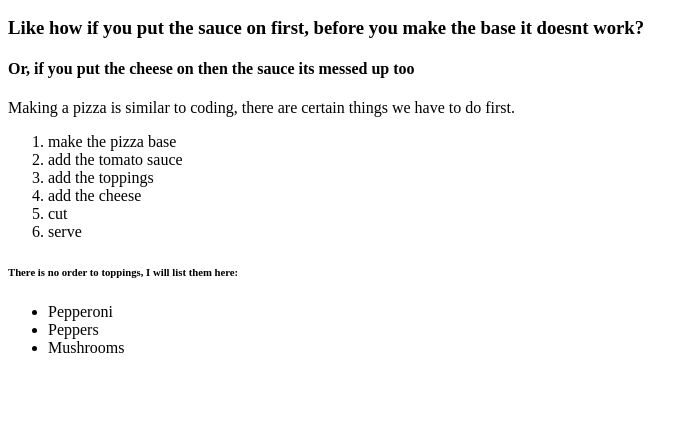
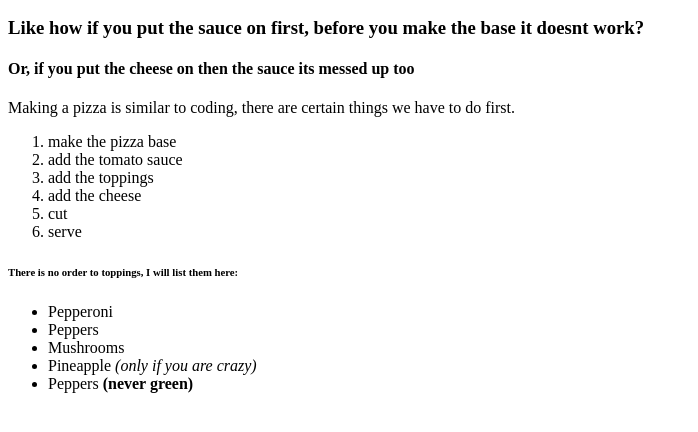
Before and after one commit to raemcc/HTML-CSS, a plain HTML site: page index.html in a window 1280 px wide. Shown: the part 110-542 px from the top of the page, without its empty margins (0-698 px from the left). Drawn offline with Linux system fonts and the light colour scheme.

Commit message:
Update index.html

```diff
--- a/index.html
+++ b/index.html
@@ -32,6 +32,8 @@
         <li>Pepperoni</li>
         <li>Peppers</li>
         <li>Mushrooms</li>
+        <li>Pineapple <em>(only if you are crazy)</em></li>
+        <li>Peppers <strong>(never green)</strong></li>
     </ul>
 </body>
 </html>
```
